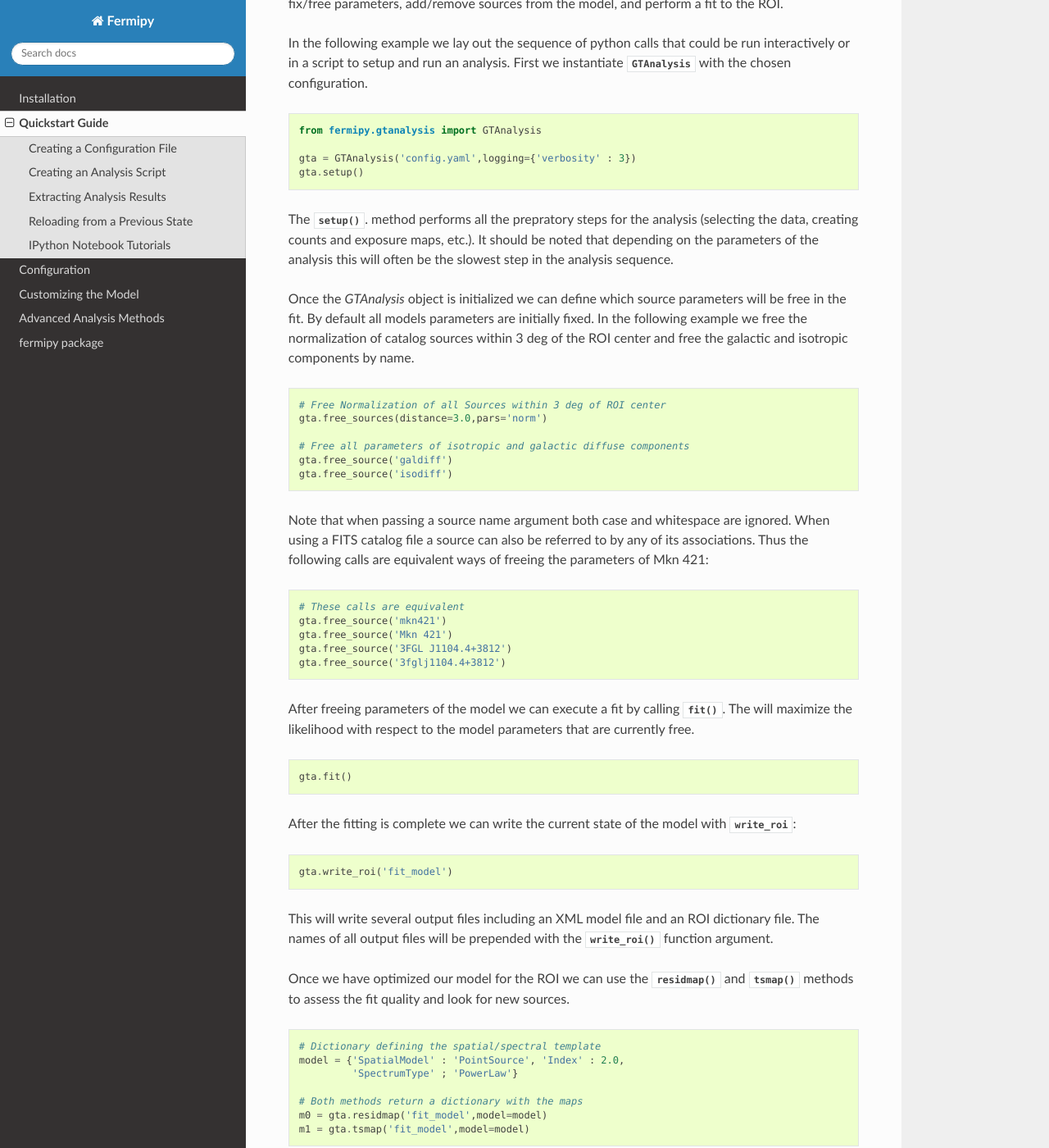
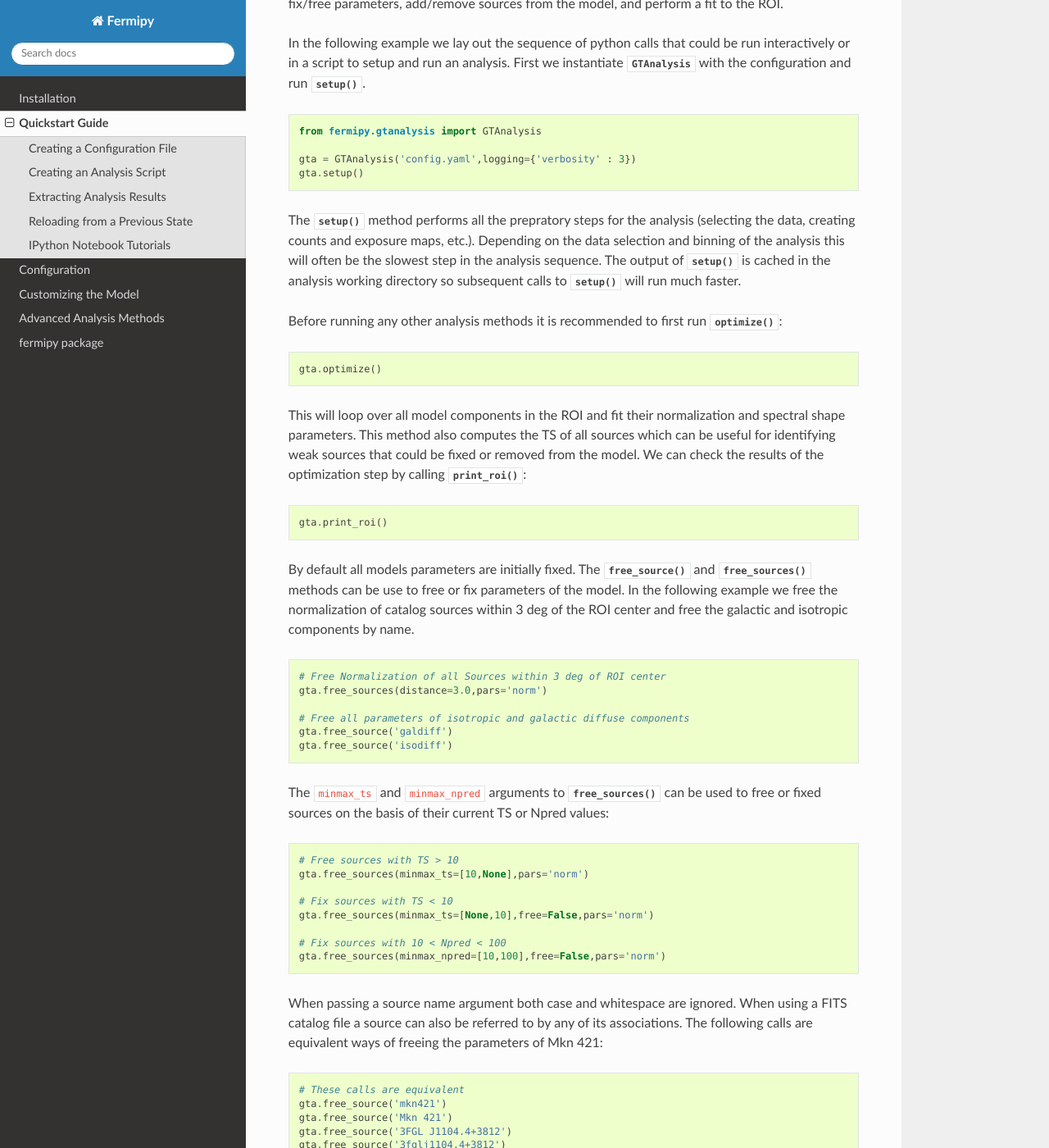
Before and after one commit to fermiPy/fermipy, a Sphinx documentation site: the page built from docs/quickstart.rst, in a window 1280 px wide and 1400 px high, scrolled down 1903 px. Shown: the whole window at 82% size. Built offline with Sphinx 7.4.7 and the Read the Docs theme 2.0.0, drawn with Linux system fonts in a browser that asks for light colours; the version number could not be read and is left out; some of the changed text lies outside the part shown.

Commit message:
Update quickstart guide.

```diff
--- a/docs/quickstart.rst
+++ b/docs/quickstart.rst
@@ -114,8 +114,8 @@ the model, and perform a fit to the ROI.
 In the following example we lay out the sequence of python calls that
 could be run interactively or in a script to setup and run an
 analysis.  First we instantiate
-:py:class:`~fermipy.gtanalysis.GTAnalysis` with the chosen
-configuration.
+:py:class:`~fermipy.gtanalysis.GTAnalysis` with the
+configuration and run :py:meth:`~fermipy.gtanalysis.GTAnalysis.setup`.
 
 .. code-block:: python
 
@@ -124,16 +124,41 @@ configuration.
    gta = GTAnalysis('config.yaml',logging={'verbosity' : 3})
    gta.setup()
 
-The :py:meth:`~fermipy.gtanalysis.GTAnalysis.setup`. method performs
+The :py:meth:`~fermipy.gtanalysis.GTAnalysis.setup` method performs
 all the prepratory steps for the analysis (selecting the data,
-creating counts and exposure maps, etc.).  It should be noted that
-depending on the parameters of the analysis this will often be the
-slowest step in the analysis sequence.
+creating counts and exposure maps, etc.).  Depending on the data
+selection and binning of the analysis this will often be the slowest
+step in the analysis sequence.  The output of
+:py:meth:`~fermipy.gtanalysis.GTAnalysis.setup` is cached in the
+analysis working directory so subsequent calls to
+:py:meth:`~fermipy.gtanalysis.GTAnalysis.setup` will run much faster.
 
-Once the *GTAnalysis* object is initialized we can define which
-source parameters will be free in the fit.  By default all
-models parameters are initially fixed.  In the following example we
-free the normalization of catalog sources within 3 deg of the ROI
+Before running any other analysis methods it is recommended to first
+run :py:meth:`~fermipy.gtanalysis.GTAnalysis.optimize`:
+
+.. code-block:: python
+
+   gta.optimize()
+
+This will loop over all model components in the ROI and fit their
+normalization and spectral shape parameters.  This method also
+computes the TS of all sources which can be useful for identifying
+weak sources that could be fixed or removed from the model.  We can
+check the results of the optimization step by calling
+:py:meth:`~fermipy.gtanalysis.GTAnalysis.print_roi`:
+
+.. code-block:: python
+
+   gta.print_roi()
+
+.. Once the *GTAnalysis* object is initialized we can define which
+.. source parameters will be free in the fit.
+
+By default all models parameters are initially fixed.  The
+:py:meth:`~fermipy.gtanalysis.GTAnalysis.free_source` and
+:py:meth:`~fermipy.gtanalysis.GTAnalysis.free_sources` methods can be
+use to free or fix parameters of the model.  In the following example
+we free the normalization of catalog sources within 3 deg of the ROI
 center and free the galactic and isotropic components by name.
 
 .. code-block:: python
@@ -145,10 +170,26 @@ center and free the galactic and isotropic components by name.
    gta.free_source('galdiff')
    gta.free_source('isodiff')
 
-Note that when passing a source name argument both case and whitespace
-are ignored.  When using a FITS catalog file a source can also be
-referred to by any of its associations.  Thus the following calls are
-equivalent ways of freeing the parameters of Mkn 421:
+The ``minmax_ts`` and ``minmax_npred`` arguments to
+:py:meth:`~fermipy.gtanalysis.GTAnalysis.free_sources` can be used to
+free or fixed sources on the basis of their current TS or Npred
+values:
+
+.. code-block:: python
+
+   # Free sources with TS > 10
+   gta.free_sources(minmax_ts=[10,None],pars='norm')
+
+   # Fix sources with TS < 10
+   gta.free_sources(minmax_ts=[None,10],free=False,pars='norm')
+
+   # Fix sources with 10 < Npred < 100
+   gta.free_sources(minmax_npred=[10,100],free=False,pars='norm')
+
+When passing a source name argument both case and whitespace are
+ignored.  When using a FITS catalog file a source can also be referred
+to by any of its associations.  The following calls are equivalent
+ways of freeing the parameters of Mkn 421:
 
 .. code-block:: python
 
@@ -176,8 +217,8 @@ model with `~fermipy.gtanalysis.GTAnalysis.write_roi`:
 
 This will write several output files including an XML model file and
 an ROI dictionary file.  The names of all output files will be
-prepended with the :py:meth:`~fermipy.gtanalysis.GTAnalysis.write_roi`
-function argument.
+prepended with the ``prefix`` argument to
+:py:meth:`~fermipy.gtanalysis.GTAnalysis.write_roi`.
 
 Once we have optimized our model for the ROI we can use the
 :py:meth:`~fermipy.gtanalysis.GTAnalysis.residmap` and
@@ -331,14 +372,27 @@ analysis instance already exists.
 IPython Notebook Tutorials
 --------------------------
 
-Additional tutorials with more detailed examples of using fermipy are
-available as a set of IPython notebooks.  These are located in the
-`notebooks
+Additional tutorials with more detailed fermipy examples are available
+as a set of IPython notebooks.  These are located in the `notebooks
 <https://github.com/fermiPy/fermipy/tree/master/notebooks/>`_
-directory of the fermipy respository.  To run any of the notebooks
-simply run `ipython notebook` followed by the notebook name:
+directory of the fermipy respository.  To run any of the notebooks,
+download the fermipy repository and run ``jupyter notebook`` followed
+by the notebook name:
 
 .. code-block:: bash
 
-   cd <path to fermipy repository>/notebooks
-   ipython notebook PG\ 1553+113.ipynb
+   git clone https://github.com/fermiPy/fermipy.git
+   cd fermipy/notebooks
+   jupyter notebook PG\ 1553+113.ipynb
+
+Note that this will require you to have both ipython and jupyter
+installed in your python environment.  These can be installed in a
+conda- or pip-based installation as follows:
+
+.. code-block:: bash
+
+   # Install with conda
+   conda install ipython jupyter
+
+   # Install with pip
+   pip install ipython jupyter
```
